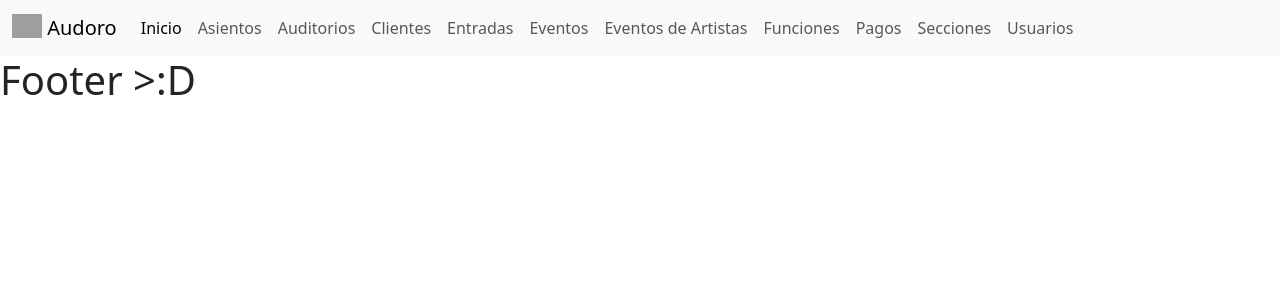
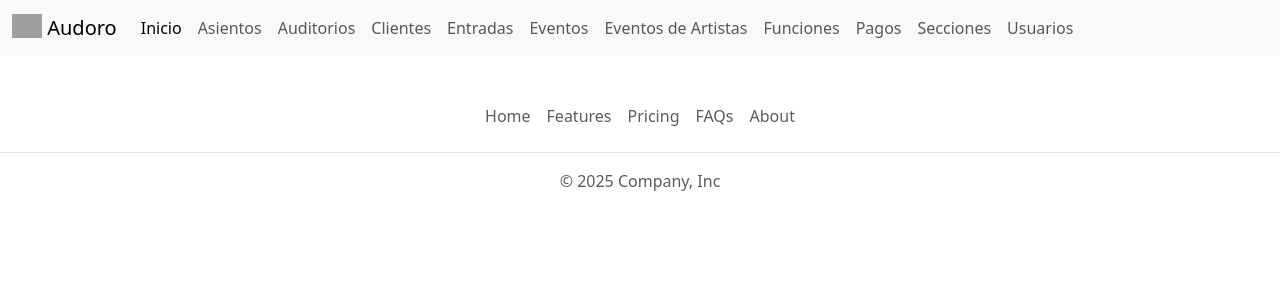
Before and after one commit to Ricomami/Auditorio-FrontEnd, an Angular app: page / in a window 1280 px wide. Shown: the top 300 px of the page. Built offline with nearby package versions, Linux system fonts and the light colour scheme; grey boxes are pictures that could not be loaded.

Commit message:
Se agrego un footer con bootstrap

```diff
--- a/src/app/app.html
+++ b/src/app/app.html
@@ -10,10 +10,12 @@
 <nav class="navbar navbar-expand-lg bg-body-tertiary">
   <div class="container-fluid">
     <a class="navbar-brand" href="#">
-        <img src="/src/assets/images/AUDORO_LOGO.png" alt="Logo" width="30" height="24" class="d-inline-block align-text-top">
+      <img src="/src/assets/images/AUDORO_LOGO.png" alt="Logo" width="30" height="24"
+        class="d-inline-block align-text-top">
       Audoro
     </a>
-      <button class="navbar-toggler" type="button" data-bs-toggle="collapse" data-bs-target="#navbarSupportedContent" aria-controls="navbarSupportedContent" aria-expanded="false" aria-label="Toggle navigation">
+    <button class="navbar-toggler" type="button" data-bs-toggle="collapse" data-bs-target="#navbarSupportedContent"
+      aria-controls="navbarSupportedContent" aria-expanded="false" aria-label="Toggle navigation">
       <span class="navbar-toggler-icon"></span>
     </button>
     <div class="collapse navbar-collapse" id="navbarSupportedContent">
@@ -57,8 +59,17 @@
 </nav>
 
 <router-outlet />
+<footer class="py-3 my-4">
+  <ul class="nav justify-content-center border-bottom pb-3 mb-3">
+    <li class="nav-item"><a href="#" class="nav-link px-2 text-body-secondary">Home</a></li>
+    <li class="nav-item"><a href="#" class="nav-link px-2 text-body-secondary">Features</a></li>
+    <li class="nav-item"><a href="#" class="nav-link px-2 text-body-secondary">Pricing</a></li>
+    <li class="nav-item"><a href="#" class="nav-link px-2 text-body-secondary">FAQs</a></li>
+    <li class="nav-item"><a href="#" class="nav-link px-2 text-body-secondary">About</a></li>
+  </ul>
+  <p class="text-center text-body-secondary">© 2025 Company, Inc</p>
+</footer>
 
-<h1>Footer >:D</h1>
 
 <!-- * * * * * * * * * * * * * * * * * * * * * * * * * * * * * * * * -->
 <!-- * * * * * * * * * * * The content above * * * * * * * * * * * * -->
```
Lines whose indentation alone changed are shown as unchanged.
